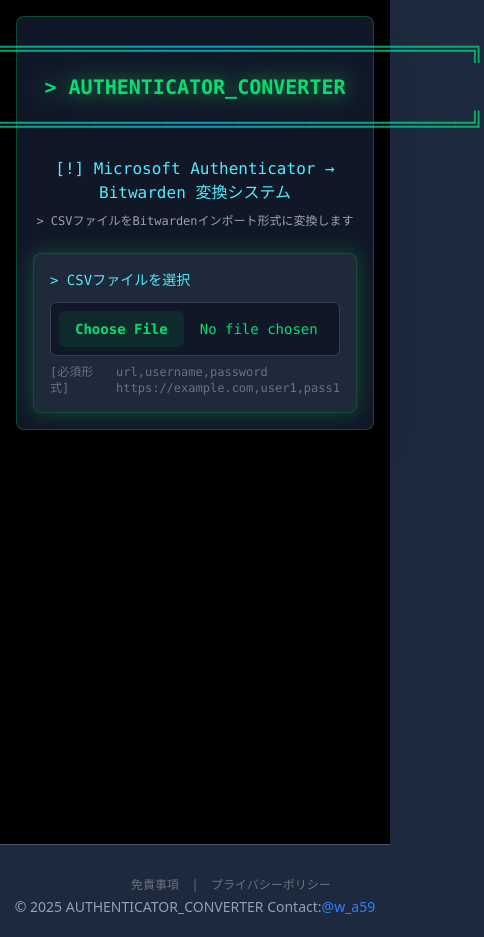
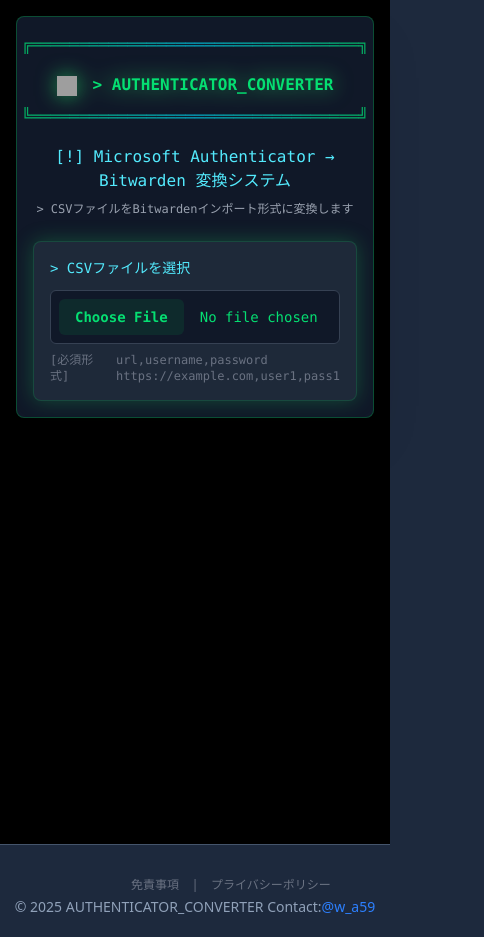
Before and after one commit to ryo28/csv-to-password-manager, a Next.js app: page / in a window 390 px wide. Shown: the whole page, 484 px wide, since content can reach past the window. Built offline with nearby package versions, Linux system fonts and the light colour scheme; grey boxes are pictures that could not be loaded.

Commit message:
✨ ロゴ画像を追加し、タイトルセクションのスタイルを改善

```diff
--- a/src/app/page.tsx
+++ b/src/app/page.tsx
@@ -4,6 +4,7 @@
 import { convertToBitwardenCSV } from "./_component/convertToBitwardenCSV";
 import { DownloadConvertedCsv } from "./_component/DownloadConvertedCsv";
 import { PreviewOfConverted } from "./_component/PreviewOfConverted";
+import Image from "next/image";
 
 export default function HomePage() {
   //変換後のCSVデータ
@@ -57,6 +58,14 @@
     }
   };
 
+  // スタイル定義
+  const baseTextStyle =
+    "font-bold text-transparent bg-clip-text bg-gradient-to-r from-green-400 via-cyan-400 to-green-400 animate-pulse whitespace-nowrap";
+  // スマホサイズのスタイル
+  const miniSizeStyle = `${baseTextStyle} text-base block sm:hidden mb-4`;
+  // PCサイズのスタイル
+  const pcSizeStyle = `${baseTextStyle} sm:text-3xl hidden sm:block mb-2`;
+
   return (
     <div className="min-h-screen bg-black text-green-400 font-mono">
       <div className="fixed inset-0 opacity-5 pointer-events-none">
@@ -69,13 +78,30 @@
           {/* タイトルセクション */}
           <div className="text-center mb-6 sm:mb-8">
             <div className="flex flex-col items-center w-full">
-              <span className="text-2xl sm:text-3xl font-bold text-transparent bg-clip-text bg-gradient-to-r from-green-400 via-cyan-400 to-green-400 mb-2 animate-pulse whitespace-nowrap">
+              <span className={`${miniSizeStyle}`}>
+                ╔══════════════════════════════════╗
+              </span>
+
+              <span className={pcSizeStyle}>
                 ╔══════════════════════════════════════╗
               </span>
-              <h1 className="text-xl sm:text-3xl font-bold text-green-400 mb-2 drop-shadow-[0_0_10px_rgba(34,197,94,0.8)] text-center">
+
+              <h1 className="sm:text-3xl font-bold text-green-400 mb-2 drop-shadow-[0_0_10px_rgba(34,197,94,0.8)] text-center flex items-center gap-2">
+                <span>
+                  <Image
+                    src={"/logo.png"}
+                    width={500}
+                    height={500}
+                    alt="ロゴ"
+                    className="w-5 h-5 sm:w-12 sm:h-12 mr-2 inline-block"
+                  />
+                </span>
                 &gt; AUTHENTICATOR_CONVERTER
               </h1>
-              <span className="text-2xl sm:text-3xl font-bold text-transparent bg-clip-text bg-gradient-to-r from-green-400 via-cyan-400 to-green-400 mb-4 animate-pulse whitespace-nowrap">
+              <span className={miniSizeStyle}>
+                ╚══════════════════════════════════╝
+              </span>
+              <span className={pcSizeStyle}>
                 ╚══════════════════════════════════════╝
               </span>
             </div>
```
